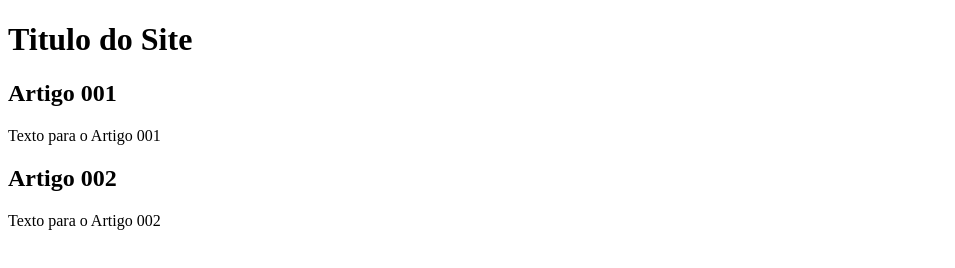
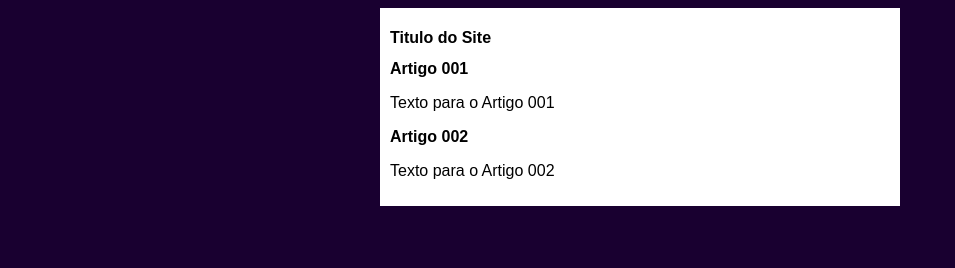
Before and after one commit to RastercOd/projeto-site-curso, a plain HTML site: page index.html in a window 1280 px wide. Shown: the whole page, without its empty margins (0-955 px from the left). Drawn offline with Linux system fonts and the light colour scheme.

Commit message:
Commit para CSS

```diff
--- /dev/null
+++ b/estidos/style.css
@@ -0,0 +1,16 @@
+* {
+    font-family: Arial, Helvetica, sans-serif;
+    font-size: 16px;
+}
+
+body {
+    background-color: rgb(25, 0, 48);
+}
+
+main {
+    background-color: white;
+    width: 500px;
+    margin: auto;
+    padding: 10px;
+    box-shadow: 3px 3px 5px black (0, 0, 0, 0, 0.473);
+}
--- a/index.html
+++ b/index.html
@@ -4,6 +4,7 @@
     <meta charset="UTF-8">
     <meta name="viewport" content="width=device-width, initial-scale=1.0">
     <title>Site para teste de Git and GitHub</title>
+    <link rel="stylesheet" href="estidos/style.css">
 </head>
 <body>
     <main>
```
